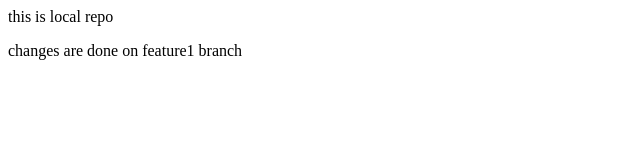
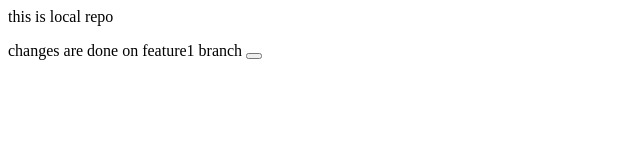
Before and after one commit to Om-Bande/repolocal, a plain HTML site: page index.html in a window 1280 px wide. Shown: the full height of the page, 0-640 px from the left. Drawn offline with Linux system fonts and the light colour scheme.

Commit message:
button added

```diff
--- a/index.html
+++ b/index.html
@@ -1,2 +1,2 @@
 <p>this is local repo</p>
-<p>changes are done on feature1 branch</p>
+<p>changes are done on feature1 branch <button></button></p>
```
